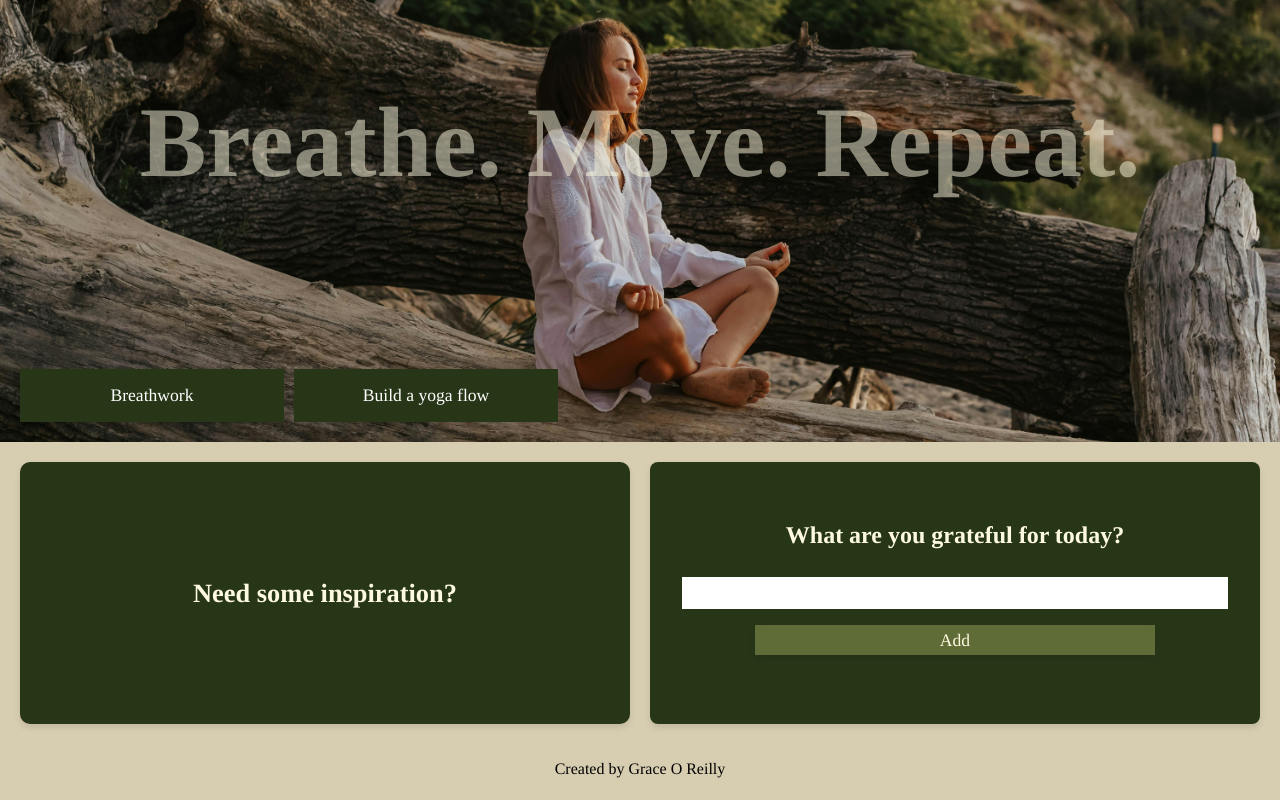
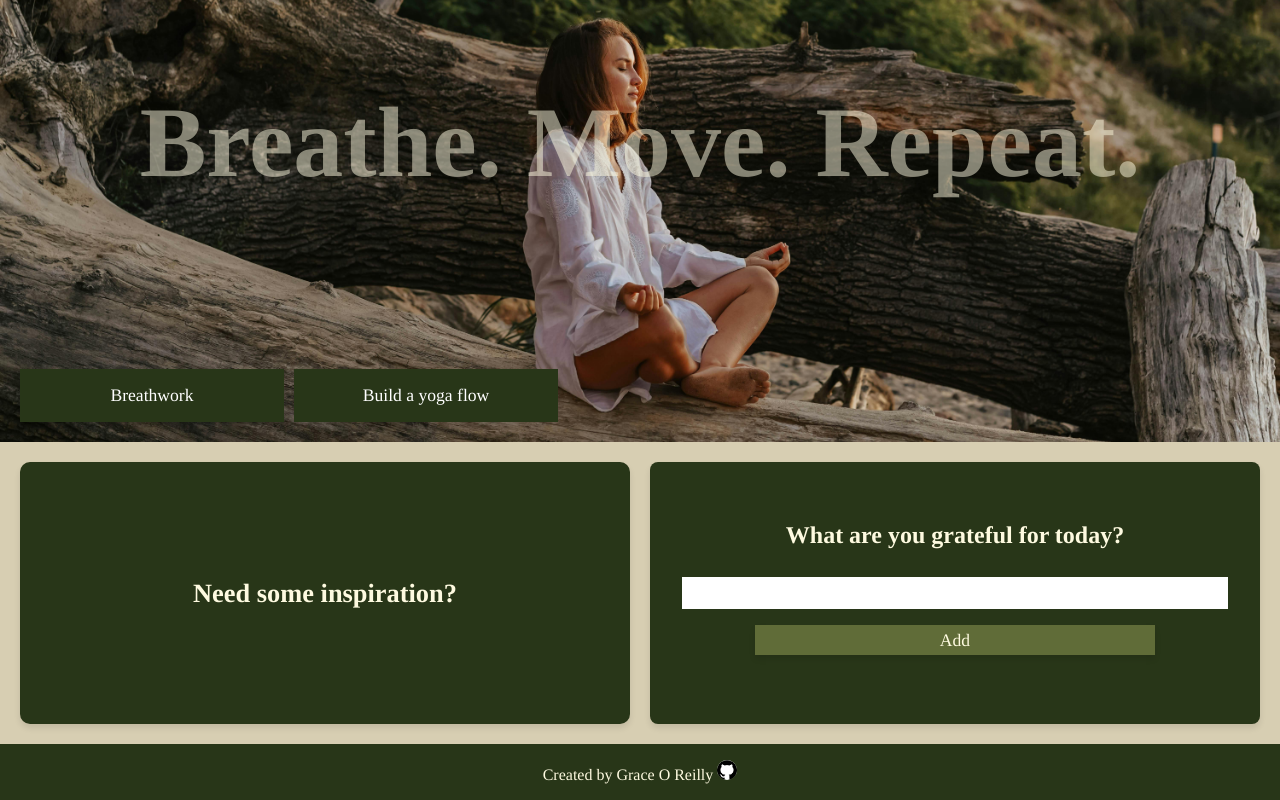
Before and after one commit to graceoreilly/breathing_project, a React (Vite) app in the folder front_end/breathe-move/: page / in a window 1280 px wide. Shown: the part 216-1016 px from the top of the page. Built offline with nearby package versions, Linux system fonts and the light colour scheme.

Commit message:
Styling added to footer

```diff
--- a/front_end/breathe-move/src/App/App.css
+++ b/front_end/breathe-move/src/App/App.css
@@ -1,6 +1,10 @@
+html, body {
+    height: 100%;
+    margin: 0;
+}
+
 body {
     font-family: "Tinos", serif;
-    margin: 0;
     padding: 0;
     display: flex;
     flex-direction: column;
--- a/front_end/breathe-move/src/Components/CardsContainer/CardsContainer.module.css
+++ b/front_end/breathe-move/src/Components/CardsContainer/CardsContainer.module.css
@@ -23,8 +23,8 @@
   font-size: 1.1em;
 }
 
-/* .quotesCard:hover {
+.quotesCard:hover {
   transform: translateY(-2px);
   box-shadow: 0 6px 8px rgba(0, 0, 0, 0.15);
-  background-color: #606c38;
-} */
+  /* background-color: #606c38; */
+}
--- a/front_end/breathe-move/src/Components/Footer/Footer.jsx
+++ b/front_end/breathe-move/src/Components/Footer/Footer.jsx
@@ -1,5 +1,11 @@
+import styles from "../Footer/Footer.module.css"
+
 function Footer() {
-    return <p>Created by Grace O Reilly</p>;
+    return (
+    <div className={styles.container}>
+    <p className={styles.text}>Created by Grace O Reilly  <a href="https://github.com/graceoreilly"><img src="/src/Images/github-logo.png" alt="github logo" className={styles.githubLogo} /></a></p>
+    </div>
+    )
 }
 
 export default Footer;
--- /dev/null
+++ b/front_end/breathe-move/src/Components/Footer/Footer.module.css
@@ -0,0 +1,27 @@
+.container {
+    display: flex;
+    justify-content: center;
+    background-color: #283618;
+    color: #fefae0;
+    margin: 0;
+    align-items: flex-end;
+    width: 100%;
+    height: auto;
+    bottom: 0;
+    position: relative;
+    left: 0;
+    right: 0;
+}
+
+.githubLogo {
+    width: 20px;
+    height: 20px;
+    border-radius: 20px;
+    cursor: pointer;
+}
+
+.githubLogo:hover {
+    cursor: pointer;
+    transform: translateY(-2px);
+    box-shadow: 0 6px 8px rgba(0, 0, 0, 0.15);
+}
--- a/front_end/breathe-move/src/Components/GratefulForm/GratefulForm.module.css
+++ b/front_end/breathe-move/src/Components/GratefulForm/GratefulForm.module.css
@@ -3,6 +3,7 @@
   flex-direction: column;
   align-items: center;
   justify-content: center;
+  min-height: 18vh;
 }
 
 .question {
@@ -34,6 +35,11 @@
     font-size: 1.1em;
 }
 
+.submit:hover {
+  transform: translateY(-2px);
+  box-shadow: 0 6px 8px rgba(0, 0, 0, 0.15);
+  }
+
 .output {
   font-size: 1.3rem;
   margin-top: 1rem;
```
Also changed, not shown: front_end/breathe-move/src/Components/InspirationalQuotesCard/InspirationalQuotesCard.module.css (+0 -26 lines), front_end/breathe-move/src/Images/github-logo.png (added).
